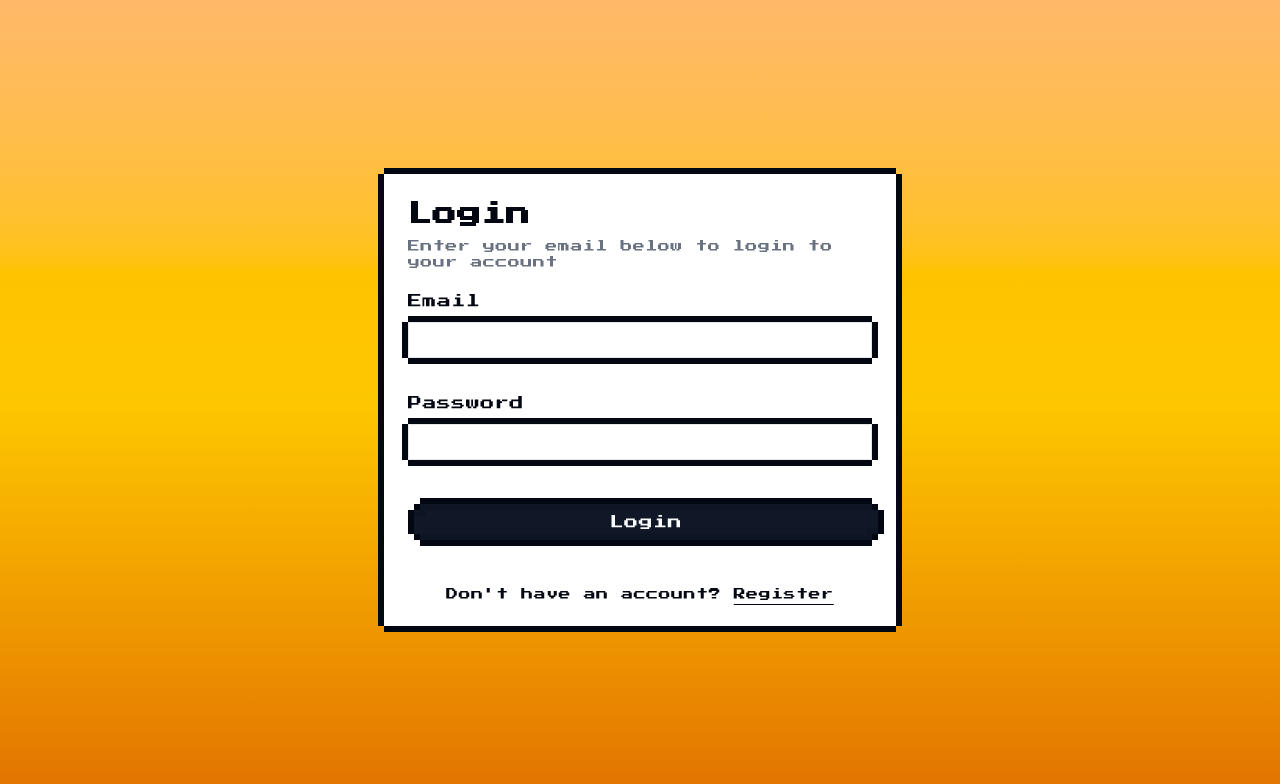
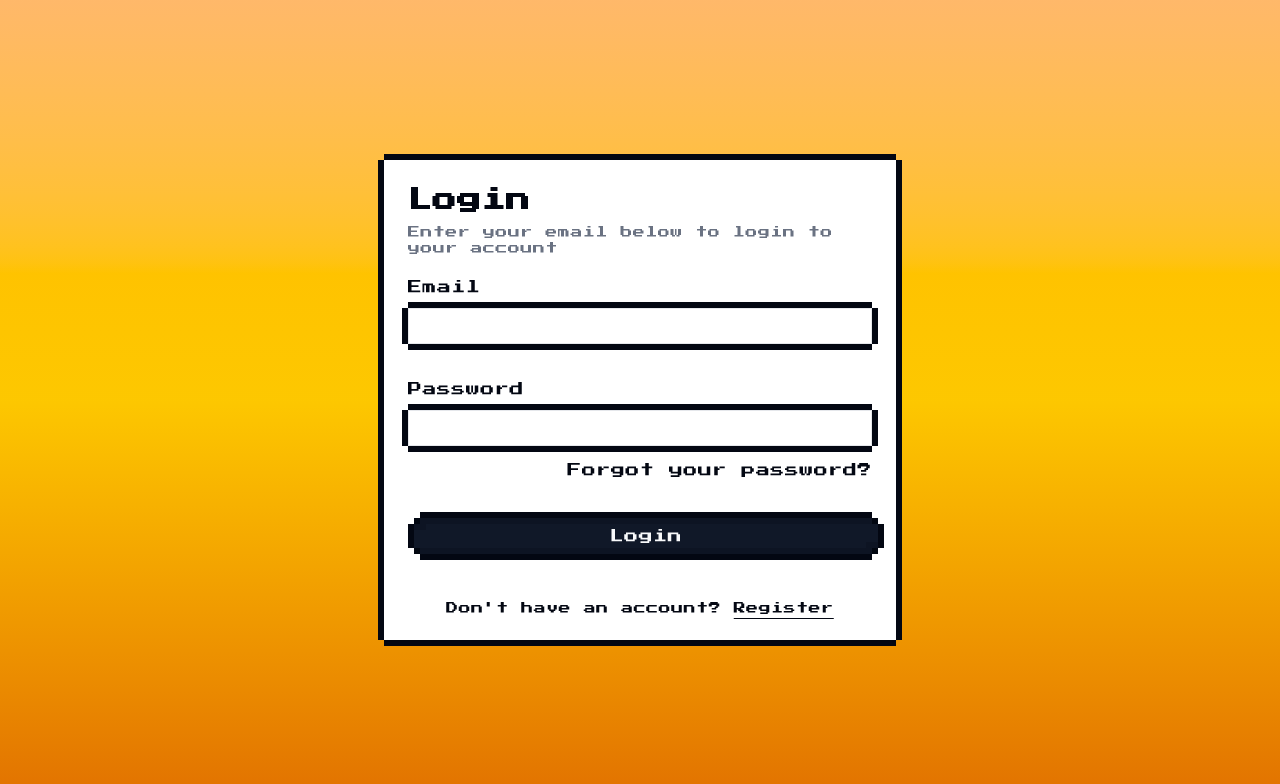
Before and after one commit to uzishdq/joy-journey, a Next.js app: page /login in a window 1280 px wide. Shown: the top 784 px of the page. Built offline with nearby package versions, Linux system fonts and the light colour scheme.

Commit message:
fix:toast form

```diff
--- a/components/form/login-form.tsx
+++ b/components/form/login-form.tsx
@@ -36,7 +36,7 @@ export default function LoginForm() {
 
   function onSubmit(values: z.infer<typeof loginSchema>) {
     console.log(values);
-    toast("Event has been created", "error");
+    toast("Event has been created", "success");
   }
 
   return (
@@ -74,6 +74,12 @@ export default function LoginForm() {
                     <Input type="password" {...field} />
                   </FormControl>
                   <FormMessage />
+                  <Link
+                    href={ROUTES.PUBLIC.INDEX}
+                    className="text-sm text-right underline-offset-4 hover:underline"
+                  >
+                    Forgot your password?
+                  </Link>
                 </FormItem>
               )}
             />
--- a/components/form/register-form.tsx
+++ b/components/form/register-form.tsx
@@ -23,7 +23,7 @@ import {
 } from "../ui/form";
 import Link from "next/link";
 import { ROUTES } from "@/lib/constant";
-import { toast } from "sonner";
+import { toast } from "../ui/8bit/toast";
 
 export default function RegisterForm() {
   const form = useForm<z.infer<typeof registerSchema>>({
@@ -38,7 +38,7 @@ export default function RegisterForm() {
 
   function onSubmit(values: z.infer<typeof registerSchema>) {
     console.log(values);
-    toast.success("Event has been created");
+    toast("Event has been created", "success");
   }
 
   return (
```
